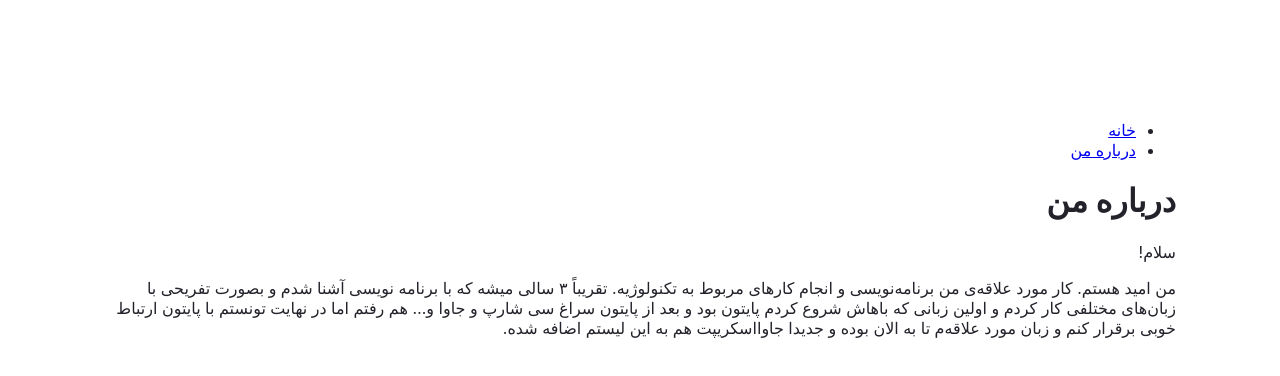
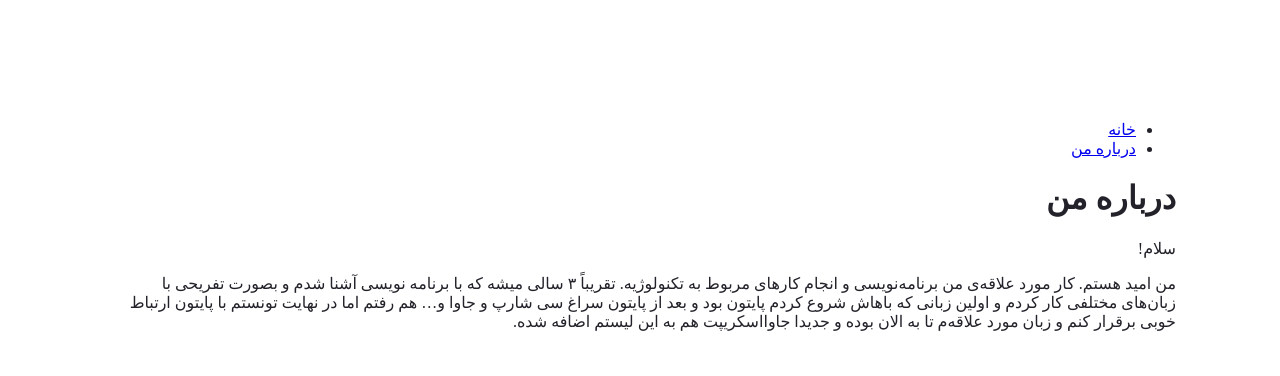
Before and after one commit to TechWithOmid/gatsby-tutorial, a Gatsby site: page /about in a window 1280 px wide. Built offline with nearby package versions, Linux system fonts and the light colour scheme; Gatsby itself is replaced by a stand-in of ours.

Commit message:
add style

```diff
--- a/src/components/layout.js
+++ b/src/components/layout.js
@@ -1,10 +1,11 @@
 import * as React from 'react'
 import { Link } from 'gatsby'
+import { container } from '../style/style.module.css'
 
 
 const Layout = ({ pageTitle, children }) => {
     return (
-        <div>
+        <div className={container}>
             <title>{pageTitle}</title>
             <nav>
                 <ul>
--- a/src/pages/about.js
+++ b/src/pages/about.js
@@ -1,16 +1,10 @@
 import * as React from 'react'
 import Layout from '../components/layout.js'
 
-const pageStyles = {
-    color: "#232129",
-    padding: "96px",
-    direction: 'rtl',
-    fontFamily: "-apple-system, Roboto, sans-serif, serif",
-}
 
 const AboutPage = () => {
     return (
-        <main style={pageStyles}>
+        <main>
             <Layout pageTitle="درباره من">
                 <p>سلام!</p>
                 <p>
--- /dev/null
+++ b/src/style/style.module.css
@@ -0,0 +1,5 @@
+.container{
+    color: #232129;
+    padding: 96px;
+    direction: rtl;
+}
```
Also changed, not shown: src/pages/index.js (+7 -7 lines).
